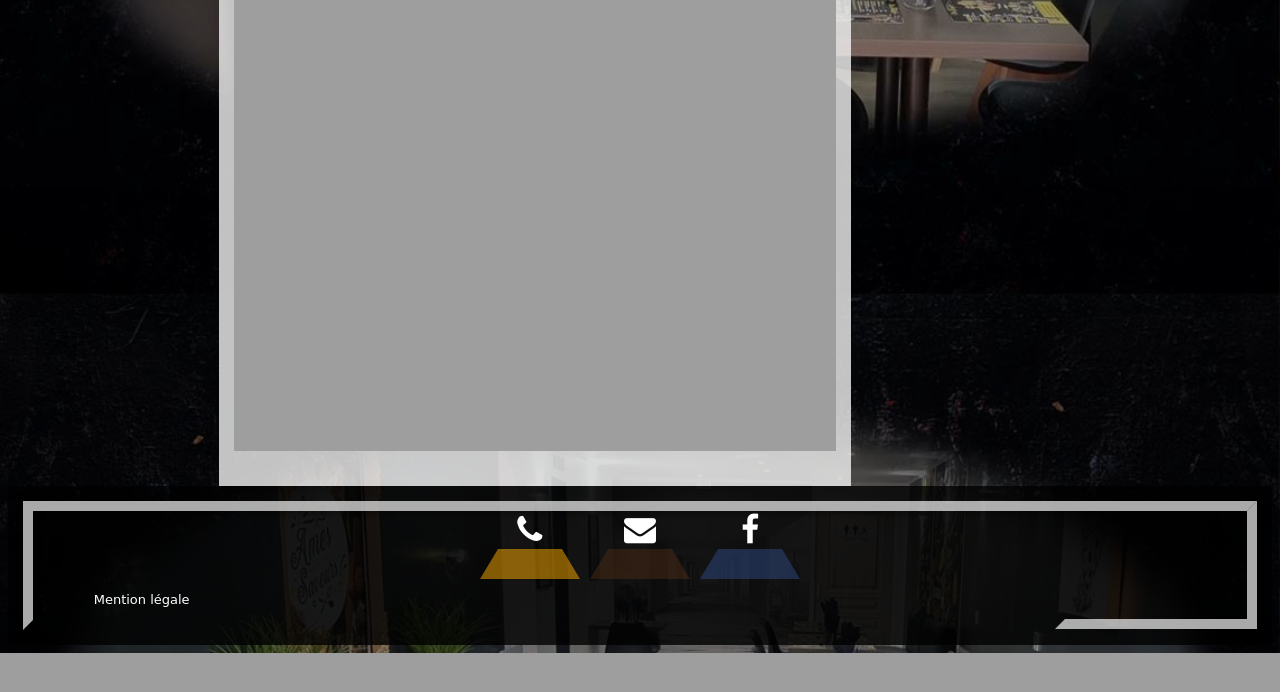
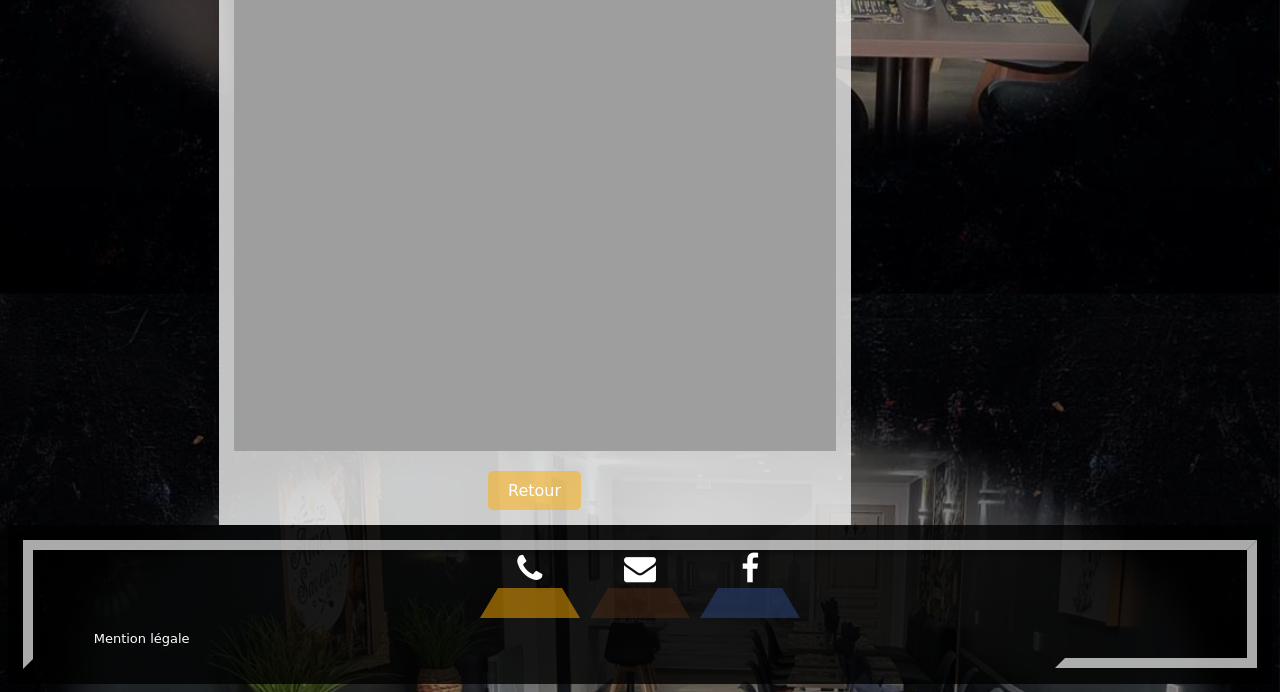
Before and after one commit to Cyberchoc/AmesSaveurs, a Django app: page / in a window 1280 px wide. Shown: the part 1413-2105 px from the top of the page. Before the commit the page ends 2066 px from the top, so only its background shows below. Run offline with Django 4.2, Linux system fonts and the light colour scheme; data comes from the database, SQL or seed files in the repository; both versions use the stored data as it was after the commit.

Commit message:
ajout bouton retour

```diff
--- a/burger/templates/burger/index.html
+++ b/burger/templates/burger/index.html
@@ -57,6 +57,11 @@
             </div>
             {% endfor %}
           </div>
+
+          <div class="container">
+            <a href="javascript:void(0);" onclick="window.history.back();" class="back-link">Retour</a>
+          </div>
+
         </div>
 
 
--- a/dessert/templates/dessert/index.html
+++ b/dessert/templates/dessert/index.html
@@ -56,6 +56,11 @@
             </div>
             {% endfor %}
           </div>
+
+          <div class="container">
+            <a href="javascript:void(0);" onclick="window.history.back();" class="back-link">Retour</a>
+          </div>
+
         </div>
 
 
--- a/main/static/main/style.css
+++ b/main/static/main/style.css
@@ -366,6 +366,24 @@ color: #ffffff;
     width: 15%;
   }
 }
+.container {
+  text-align: center; /* Centre le contenu horizontalement */
+}
+a.back-link {
+  display: inline-block;
+  padding: 10px 20px;
+  background-color: rgb(255, 174, 0, .5); /* Couleur de fond du bouton */
+  color: #fff; /* Couleur du texte */
+  text-decoration: none;
+  border-radius: 5px; /* Coins arrondis */
+  transition: background-color 0.3s ease; /* Effet de transition sur le survol */
+  text-align: center;
+}
+
+a.back-link:hover {
+  background-color: rgb(255, 174, 0, .8); /* Couleur de fond modifiée au survol */
+}
+
   /* For mobile phones: */
   [class*="col-"] {
     width: 100%;
--- a/main/templates/main/index.html
+++ b/main/templates/main/index.html
@@ -46,6 +46,11 @@
               <div class="center_img"><img width=100% src="http://127.0.0.1:8000/affiche_menu{{ affiche_menu.thumbnail.url }}"></div>
               <p></p>
             {% endfor %}
+
+            <div class="container">
+              <a href="javascript:void(0);" onclick="window.history.back();" class="back-link">Retour</a>
+            </div>
+
         </div>
 
         <div class="col-4 col-s-9">
--- a/pate/templates/pate/index.html
+++ b/pate/templates/pate/index.html
@@ -56,6 +56,11 @@
             </div>
             {% endfor %}
           </div>
+
+          <div class="container">
+            <a href="javascript:void(0);" onclick="window.history.back();" class="back-link">Retour</a>
+          </div>
+
         </div>
 
 
--- a/pizza/templates/pizza/index.html
+++ b/pizza/templates/pizza/index.html
@@ -58,6 +58,11 @@
             </div>
             {% endfor %}
           </div>
+
+          <div class="container">
+            <a href="javascript:void(0);" onclick="window.history.back();" class="back-link">Retour</a>
+          </div>
+
         </div>
 
 
--- a/salade/templates/salade/index.html
+++ b/salade/templates/salade/index.html
@@ -55,6 +55,11 @@
             </div>
             {% endfor %}
           </div>
+
+          <div class="container">
+            <a href="javascript:void(0);" onclick="window.history.back();" class="back-link">Retour</a>
+          </div>
+
         </div>
 
 
```
Also changed, not shown: burger/static/burger/style.css (+17 -0 lines), dessert/static/dessert/style.css (+17 -0 lines), pate/static/pate/style.css (+17 -0 lines), pizza/static/pizza/style.css (+17 -0 lines), salade/static/salade/style.css (+17 -0 lines), db.sqlite3, dessert/static/dessert/images/prompt_gpt_dgIpDKx.png (added).
